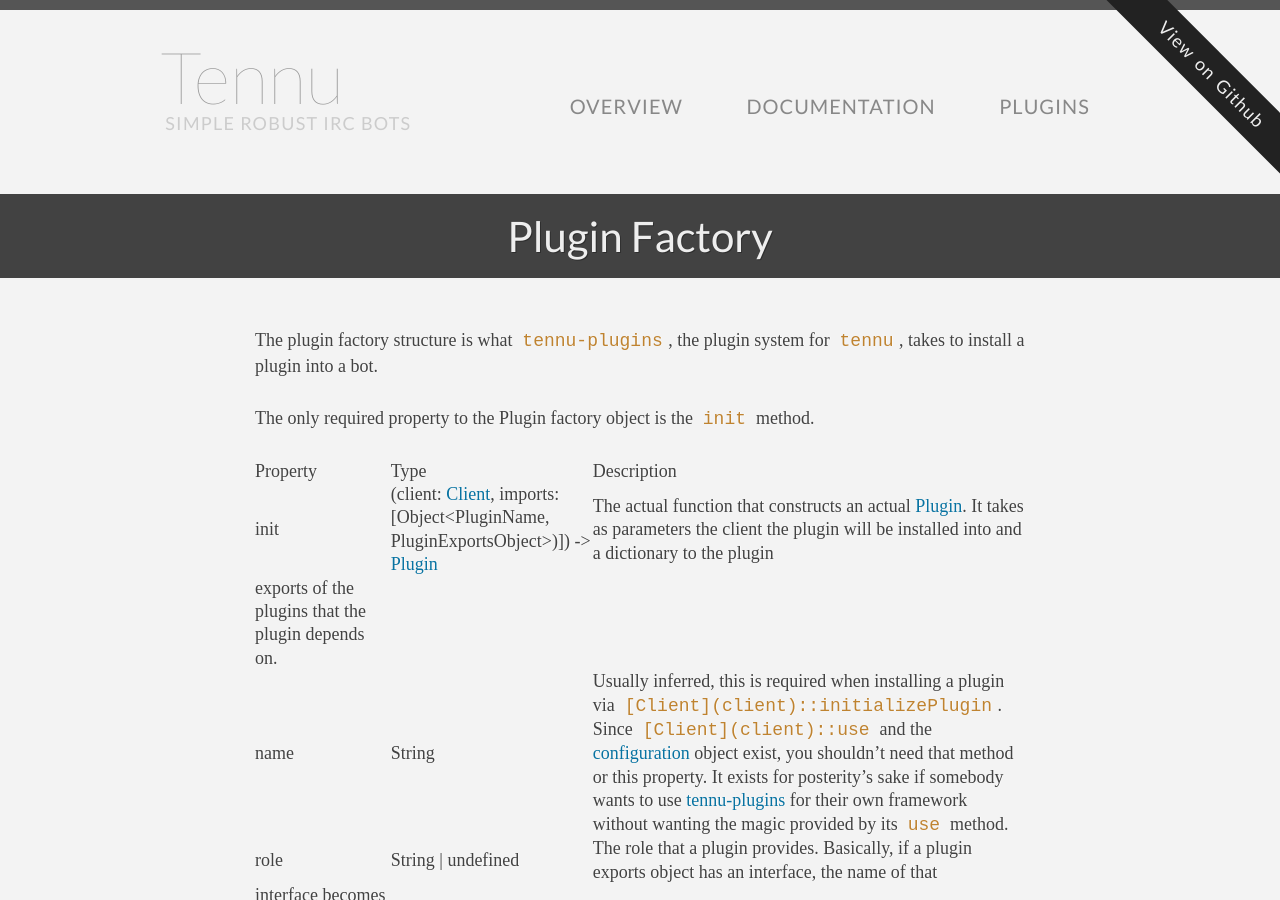
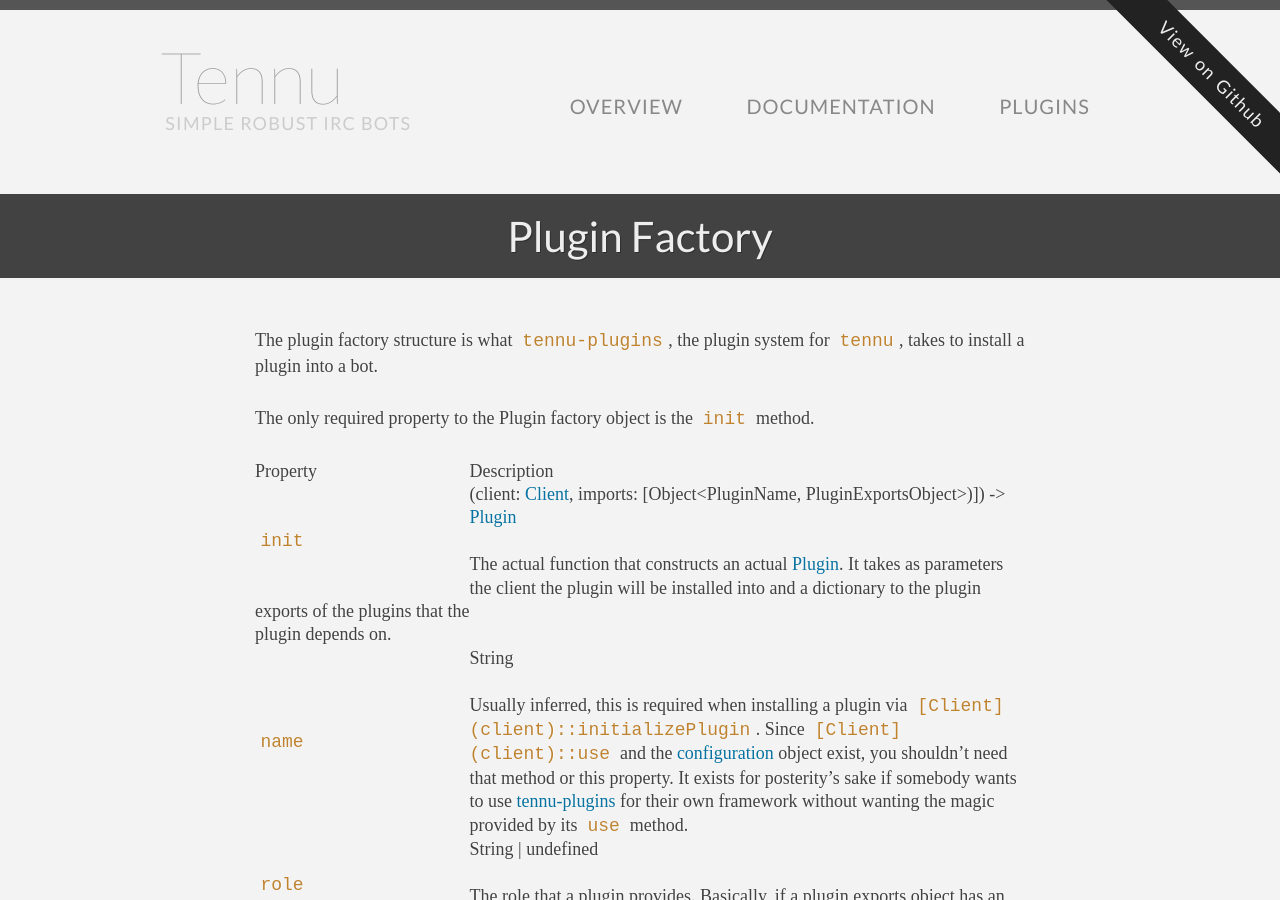
Before and after one commit to Tennu/tennu.github.io, a Jekyll site: the page built from documentation/api/plugin-factory.md, in a window 1280 px wide and 900 px high. Built offline with Jekyll 4.4.1, drawn with Linux system fonts in a browser that asks for light colours; some web fonts are replaced.

Commit message:
Formatting

````diff
--- a/documentation/api/plugin-factory.md
+++ b/documentation/api/plugin-factory.md
@@ -7,19 +7,19 @@ The plugin factory structure is what `tennu-plugins`, the plugin system for `ten
 
 The only required property to the Plugin factory object is the `init` method.
 
-| Property | Type | Description |
-| -------- | ---- | ----------- |
-| init | (client: [Client](client), imports: \[Object<PluginName, PluginExportsObject>)]) -> [Plugin](plugin) | The actual function that constructs an actual [Plugin](plugin). It takes as parameters the client the plugin will be installed into and a dictionary to the plugin
+| Property | Description |
+| -------- | ----------- |
+| `init`  | (client: [Client](client), imports: \[Object<PluginName, PluginExportsObject>)]) -> [Plugin](plugin) <br><br> The actual function that constructs an actual [Plugin](plugin). It takes as parameters the client the plugin will be installed into and a dictionary to the plugin
 exports of the plugins that the plugin depends on. |
-| name | String | Usually inferred, this is required when installing a plugin via `[Client](client)::initializePlugin`. Since `[Client](client)::use` and the [configuration](configuration) object exist, you shouldn't need that method or this property. It exists for posterity's sake if somebody wants to use <a href="https://github.com/tennu/tennu-plugins">tennu-plugins</a> for their own framework without wanting the magic provided by its `use` method. |
-| role | String \| undefined | The role that a plugin provides. Basically, if a plugin exports object has an interface, the name of that
+| `name` | String <br><br> Usually inferred, this is required when installing a plugin via `[Client](client)::initializePlugin`. Since `[Client](client)::use` and the [configuration](configuration) object exist, you shouldn't need that method or this property. It exists for posterity's sake if somebody wants to use <a href="https://github.com/tennu/tennu-plugins">tennu-plugins</a> for their own framework without wanting the magic provided by its `use` method. |
+| `role` | String \| undefined <br><br> The role that a plugin provides. Basically, if a plugin exports object has an interface, the name of that
 interface becomes the name of the role. One example is tennu-admin, which exports the [admin](admin) interface. |
-| requires | \[String] \| undefined | The list of plugins that this plugin relies on by name. |
-| requiresRoles | \[String] \| undefined | The list of roles that this plugin relies on by name. |
+| `requires` | \[String] \| undefined <br><br> The list of plugins that this plugin relies on by name. |
+| `requiresRoles` | \[String] \| undefined <br><br> The list of roles that this plugin relies on by name. |
 
 For your convenience, here is a template for making plugins:
 
-```javascript
+{% highlight javascript %}
 var OTHER_MODULES = require("...");
 
 // Constant definitions goes here.
@@ -58,4 +58,4 @@ module.exports = {
     requires: [],
     requiresRoles: []
 };
-```
+{% endhighlight %}
````
